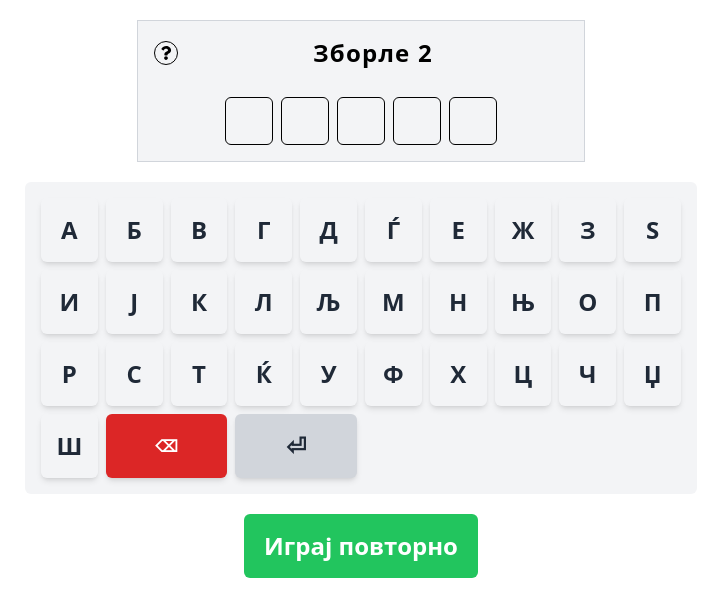
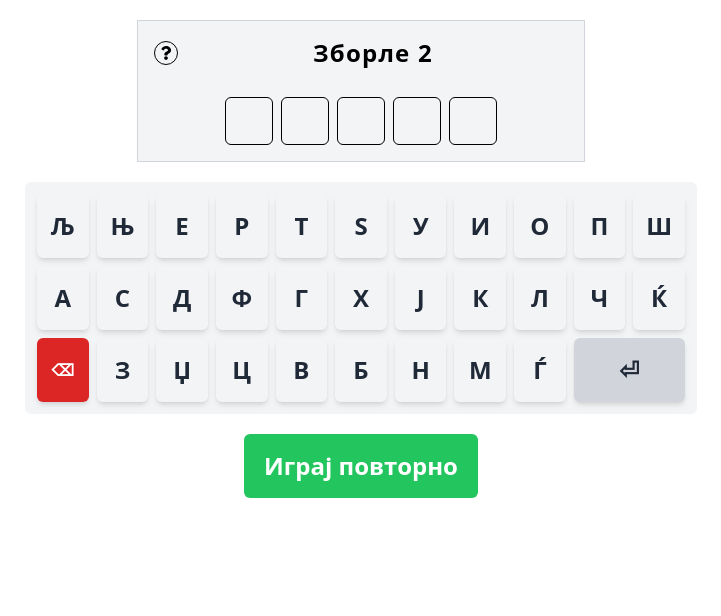
Before and after one commit to cvetanovskistefan72/zborle-2, a React (Create React App) app: page / in a window 1280 px wide. Shown: the top 616 px of the page, without its empty margins (279-1000 px from the left). Built offline with nearby package versions, Linux system fonts and the light colour scheme.

Commit message:
Make keyboard qwerty

```diff
--- a/src/components/ui/LettersList/LettersList.tsx
+++ b/src/components/ui/LettersList/LettersList.tsx
@@ -33,9 +33,18 @@ const LettersList: React.FC<LettersListProps> = ({
   };
 
   return (
-    <div className="bg-gray-100 rounded-md p-4">
-      <div className="grid grid-cols-10 gap-2">
-        {letters.map((letter) => (
+    <div className="bg-gray-100 rounded-md p-3">
+      <div className="grid grid-cols-11 gap-2">
+        {letters.slice(0, 11).map((letter) => (
+          <div
+            key={letter}
+            className={`rounded-md flex items-center justify-center text-gray-800 font-bold text-2xl cursor-pointer shadow-md hover:shadow-lg transition duration-200 p-4`}
+            onClick={() => handleLetterClick(letter)}
+          >
+            {letter}
+          </div>
+        ))}
+        {letters.slice(11, 22).map((letter) => (
           <div
             key={letter}
             className={`rounded-md flex items-center justify-center text-gray-800 font-bold text-2xl cursor-pointer shadow-md hover:shadow-lg transition duration-200 p-4`}
@@ -45,11 +54,20 @@ const LettersList: React.FC<LettersListProps> = ({
           </div>
         ))}
         <div
-          className="bg-red-600  col-span-2 rounded-md flex items-center justify-center text-white font-bold text-1xl cursor-pointer shadow-md hover:shadow-lg transition duration-200"
+          className="bg-red-600  col-span-1 rounded-md flex items-center justify-center text-white font-bold text-1xl cursor-pointer shadow-md hover:shadow-lg transition duration-200"
           onClick={handleDeleteClick}
         >
           &#x232b;
         </div>
+        {letters.slice(22, -1).map((letter) => (
+          <div
+            key={letter}
+            className={`rounded-md flex items-center justify-center text-gray-800 font-bold text-2xl cursor-pointer shadow-md hover:shadow-lg transition duration-200 p-4`}
+            onClick={() => handleLetterClick(letter)}
+          >
+            {letter}
+          </div>
+        ))}
         <div
           onClick={() => onEnter()}
           className="bg-gray-300 col-span-2 rounded-md flex items-center justify-center text-gray-800 font-bold text-2xl cursor-pointer shadow-md hover:shadow-lg transition duration-200"
--- a/src/constants/letters.ts
+++ b/src/constants/letters.ts
@@ -1,33 +1,33 @@
 export const LETTERS: string[] = [
+  "Љ",
+  "Њ",
+  "Е",
+  "Р",
+  "Т",
+  "Ѕ",
+  "У",
+  "И",
+  "О",
+  "П",
+  "Ш",
   "А",
-  "Б",
-  "В",
+  "С",
+  "Д",
+  "Ф",
   "Г",
-  "Д",
-  "Ѓ",
-  "Е",
-  "Ж",
-  "З",
-  "Ѕ",
-  "И",
+  "Х",
   "Ј",
   "К",
   "Л",
-  "Љ",
-  "М",
+  "Ч",
+  "Ќ",
+  "З",
+  "Џ",
+  "Ц",
+  "В",
+  "Б",
   "Н",
-  "Њ",
-  "О",
-  "П",
-  "Р",
-  "С",
-  "Т",
-  "Ќ",
-  "У",
-  "Ф",
-  "Х",
-  "Ц",
-  "Ч",
-  "Џ",
-  "Ш",
+  "M",
+  "Ѓ",
+  "Ж",
 ];
```
